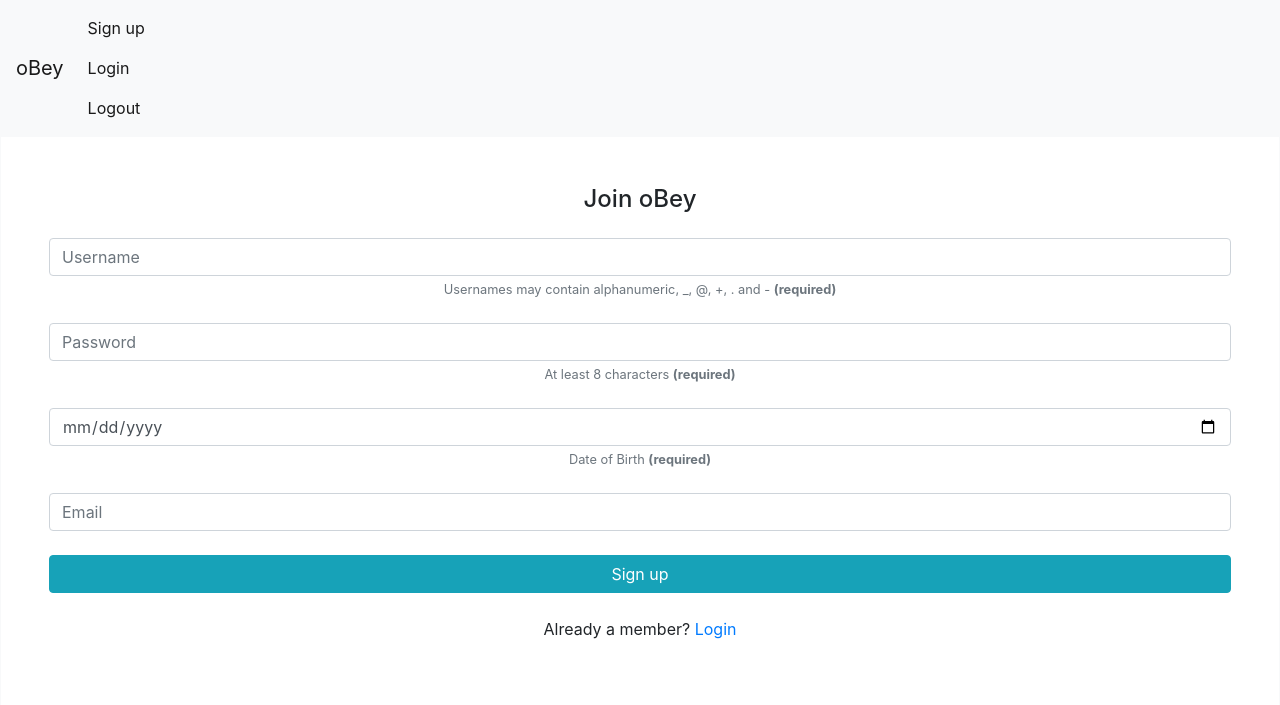
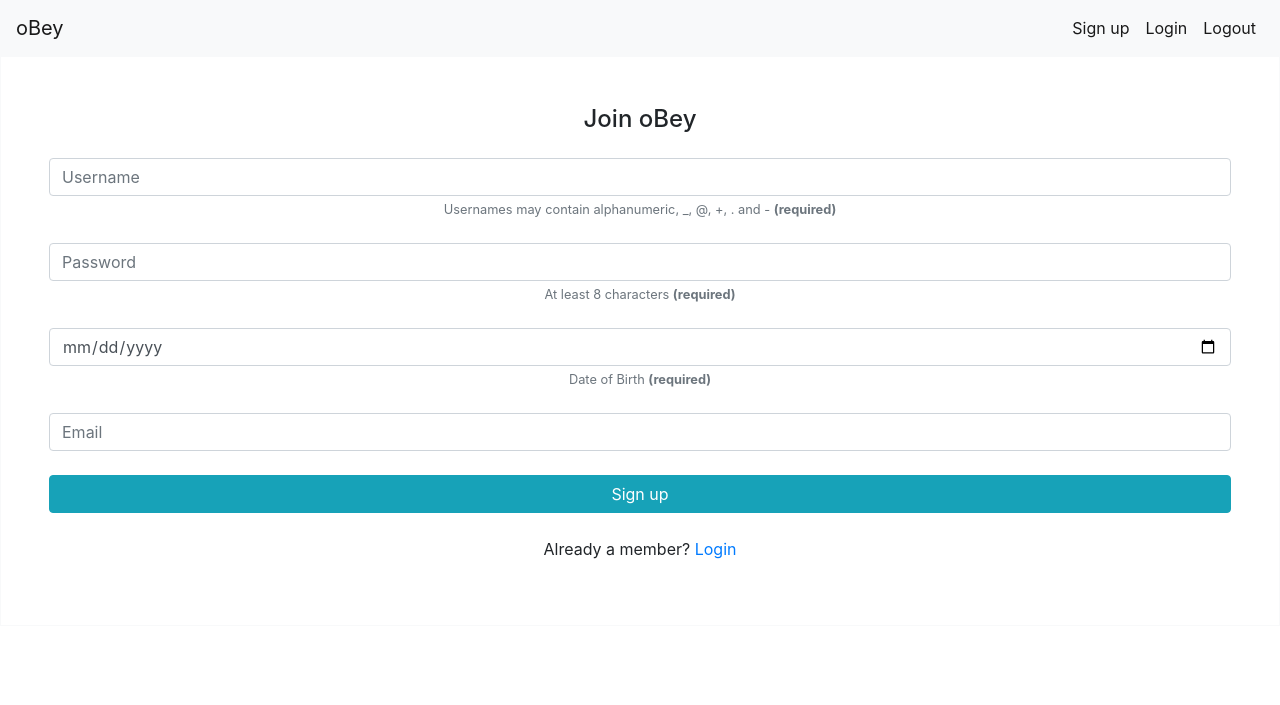
Before and after one commit to lorenzosani/auction-app, a Django app: page /signup/ in a window 1280 px wide. Shown: the top 705 px of the page. Run offline with Django 3.2, Linux system fonts and the light colour scheme; some libraries are stand-ins or nearby versions.

Commit message:
Fix Navbar

```diff
--- a/templates/base.html
+++ b/templates/base.html
@@ -35,23 +35,33 @@
         class="navbar-toggler"
         type="button"
         data-toggle="collapse"
+        data-target="#navbarSupportedContent"
+        aria-controls="navbarSupportedContent"
         aria-expanded="false"
         aria-label="Toggle navigation"
       >
         <span class="navbar-toggler-icon"></span>
       </button>
 
-      <div class="collapse navbar-collapse" id="navbarSupportedContent">
-        <ul class="navbar-nav mr-auto">
+      <div
+        class="collapse navbar-collapse d-flex  justify-content-end"
+        id="navbarSupportedContent"
+      >
+        <ul class="navbar-nav">
           <li class="nav-item active">
             <!-- TODO Make this link visible only when not logged in -->
             <a class="nav-link" href="{% url 'sign up page' %}"
               >Sign up <span class="sr-only">(current)</span></a
             >
+          </li>
+          <li class="nav-item active">
             <!-- TODO Make this link visible only when not logged in -->
             <a class="nav-link" href="{% url 'login page' %}"
               >Login<span class="sr-only"></span
             ></a>
+          </li>
+
+          <li class="nav-item active">
             <!-- TODO Make this link visible only when not logged in -->
             <a class="nav-link" href="{% url 'logout request' %}"
               >Logout<span class="sr-only"></span
```
